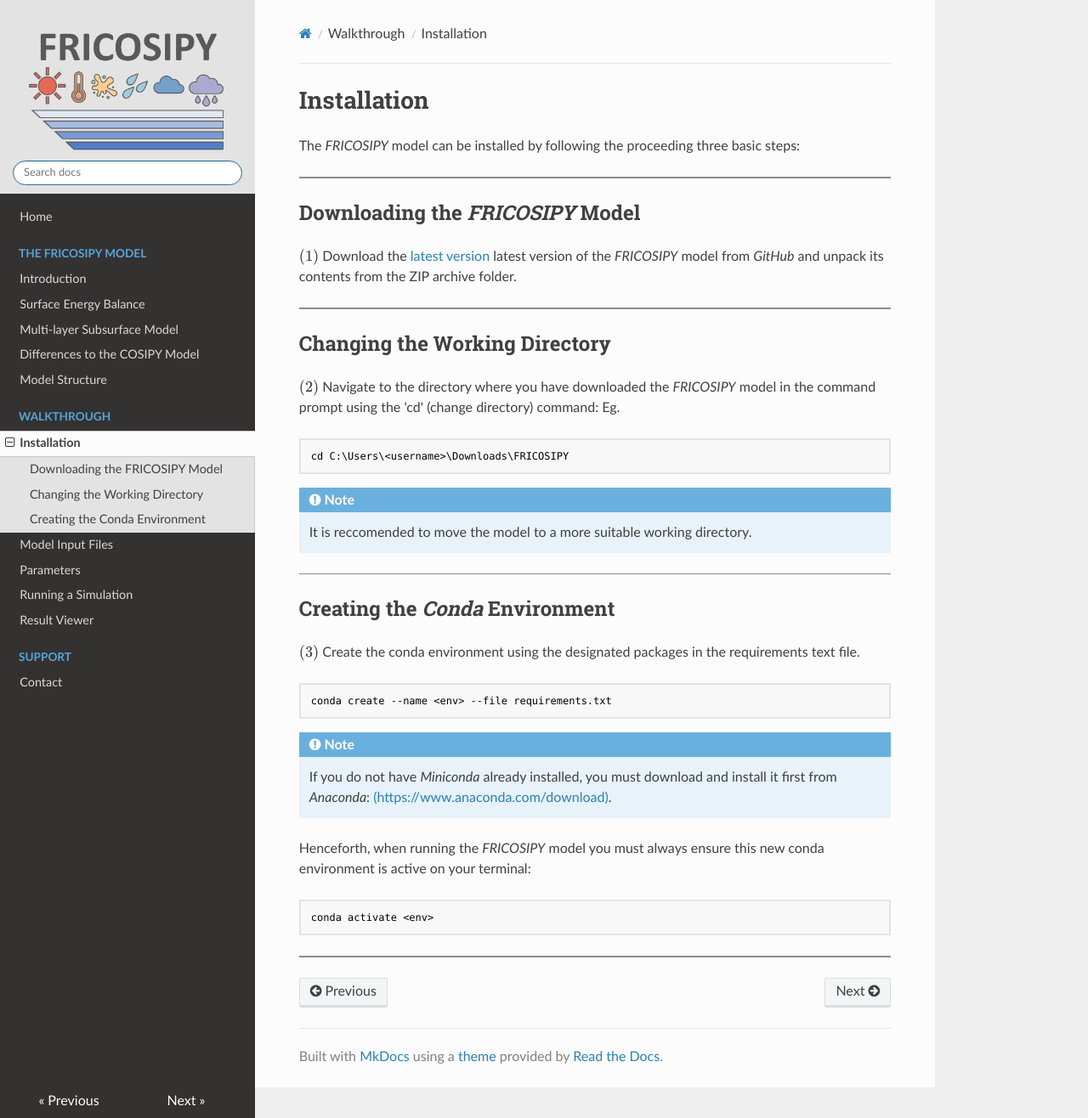
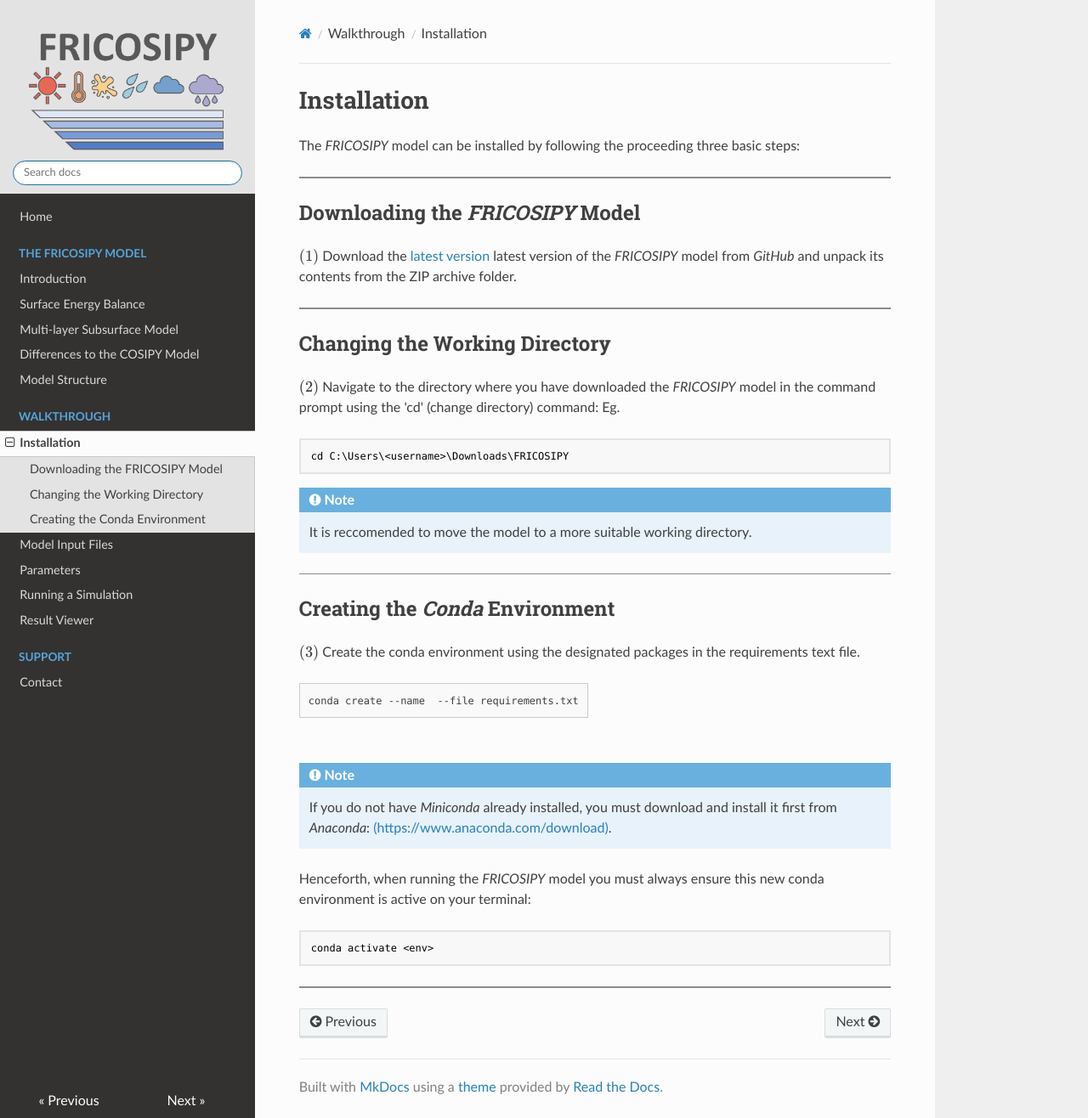
Before and after one commit to MarcusGastaldello/FRICOSIPY, an MkDocs documentation site: the page built from docs/installation.md, in a window 1280 px wide and 1316 px high. Shown: the whole window at 85% size. Built offline with MkDocs 1.6.1, drawn with Linux system fonts in a browser that asks for light colours.

Commit message:
Enhance Conda environment creation instructions
Updated the installation instructions for creating a Conda environment with improved formatting.

````diff
--- a/docs/installation.md
+++ b/docs/installation.md
@@ -33,9 +33,10 @@
 
 **$(3)$**    Create the conda environment using the designated packages in the requirements text file.
 
-```
-conda create --name <env> --file requirements.txt
-```
+<div style="border:1px solid #ccc; padding:10px; background:#f9f9f9; display:inline-block; max-width:100%; overflow-x:auto; text-align:left;">
+  <code style="background:none !important; border:none !important; padding:0 !important; color:#404040; font-family:Consolas, 'Liberation Mono', Courier, monospace;">conda create --name <env> --file requirements.txt</code>
+</div>
+<br>
 
 !!! note
 
````
